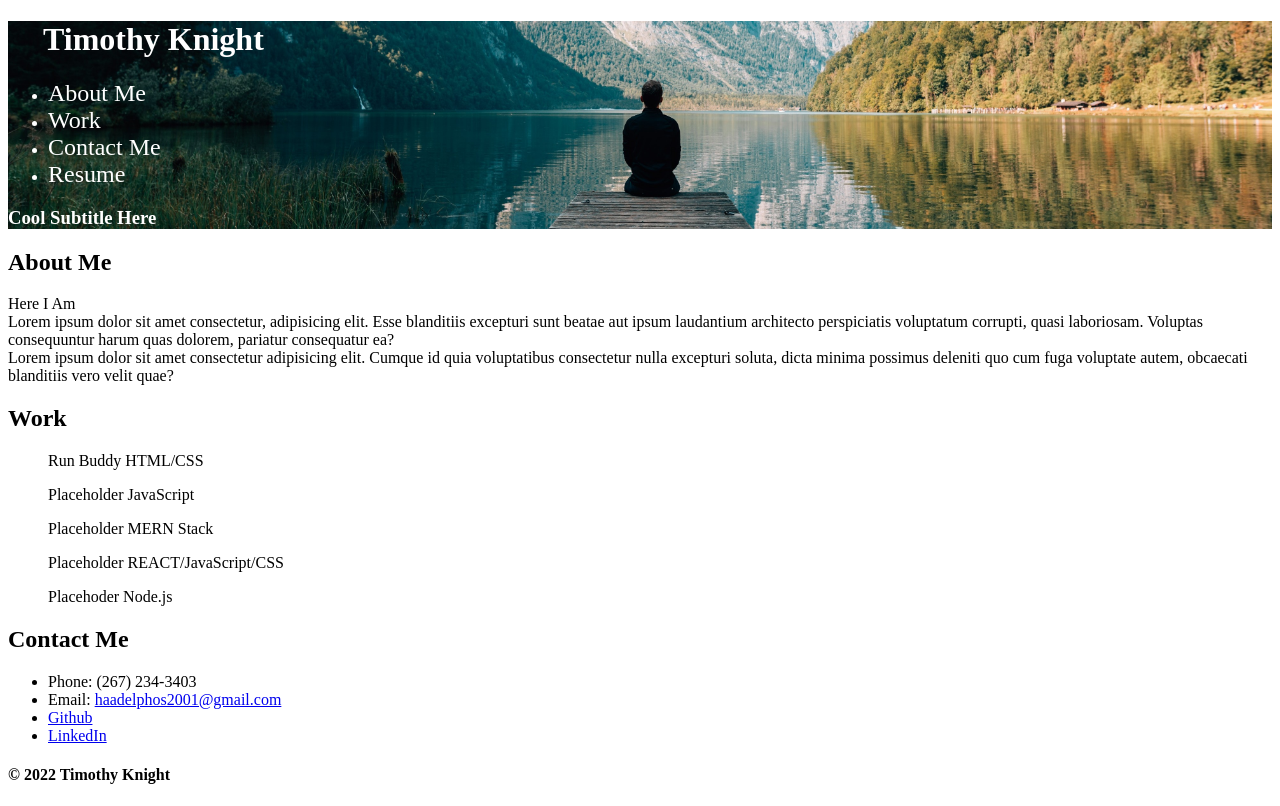
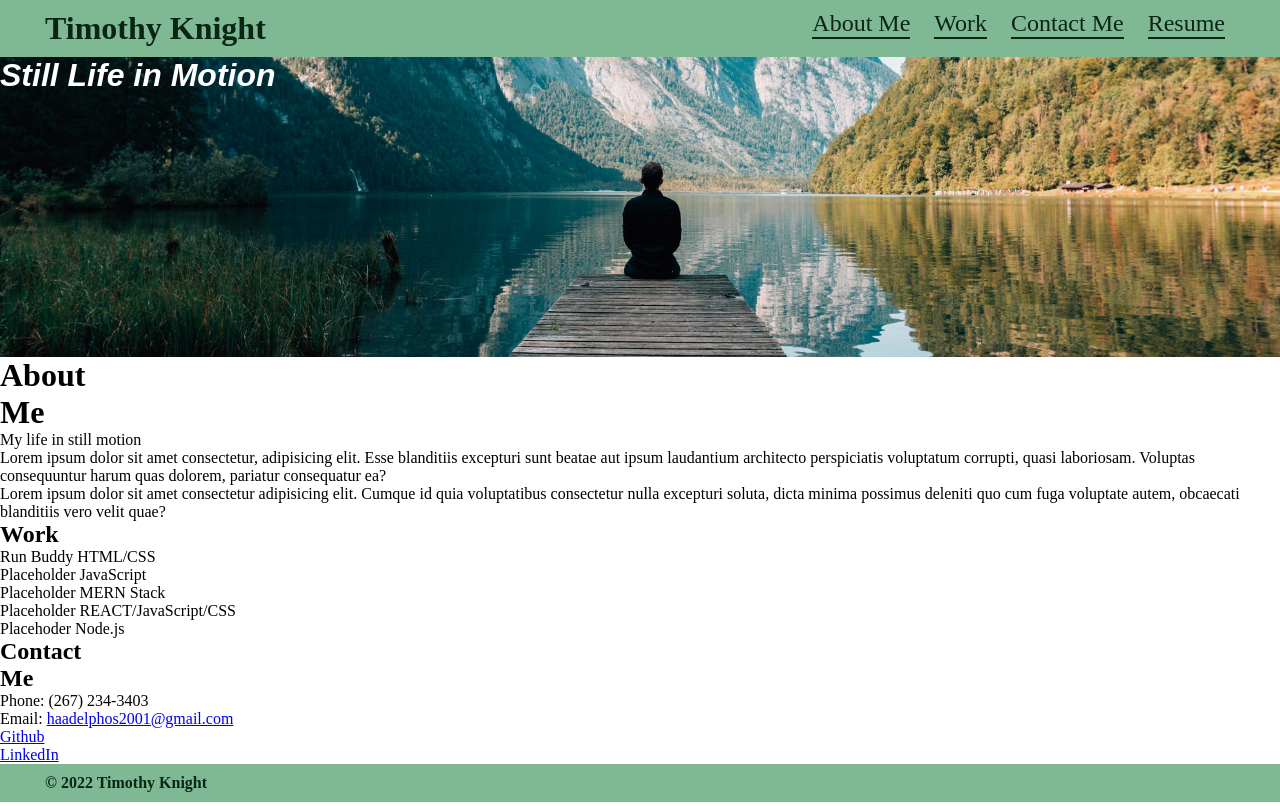
Before and after one commit to TimK76/Portfolio, a plain HTML site: page index.html in a window 1280 px wide. Drawn offline with Linux system fonts and the light colour scheme.

Commit message:
added css to header; need to finish the hero styles; added css to footer but needs more styles

```diff
--- a/assets/css/styles.css
+++ b/assets/css/styles.css
@@ -1,38 +1,60 @@
 :root {
-    --primary-color: #fce138;
-    --secondary-color: #024e76;
-    --tertiary-color: #fff;
+    --primary-color: #fff;
+    --secondary-color: rgba(1, 24, 10, 0.918);
+    --tertiary-color: rgba(4, 119, 48, 0.513);
 }
 
+* {
+    margin: 0;
+    padding: 0;
+    box-sizing: border-box;
+}
 
 /* Apply Header Styles */
 header {
-    color: var(--tertiary-color);
+    color: var(--secondary-color);
+    display: flex;
+    justify-content: space-between;
+    padding: 10px 45px 10px 45px;
+    background-color: var(--tertiary-color);
+    position: sticky;
+    position: -webkit-sticky;
+    z-index: 5;
+}
+
+header nav {
+    display: block;
+}
+
+header nav a {
+    display: inline-block;
+    text-decoration: none;
+    color: var(--secondary-color);
+    font-size: 24px;
+    border-bottom: 2px var(--secondary-color) solid;
+    margin:0 10px 0 10px;
+}
+/* Apply "hero" styles */
+div {
+    display: flex;
     background-image: url("../images/pexels-s-migaj-747964b.jpg");
     background-position: bottom;
     background-size: 100%;
     background-position-y: 50%;
-
+    min-height: 300px;
 }
 
-header h1 {
-    margin-left: 35px;
-
+div h3 {
+    color: var(--primary-color);
+    font-family: sans-serif;
+    font-style: italic;
+    font-size: 32px;
 }
 
-header nav ul li a {
-    text-decoration: none;
-    color: var(--tertiary-color);
-    font-size: 24px;
- }
-
-header caption {
-
+footer {
+    color: var(--secondary-color);
+    display: flex;
+    position: ;
+    padding: 10px 45px 10px 45px;
+    background-color: var(--tertiary-color);
 }
-.title {
-
-}
-
-.title #bio {
-
-}
--- a/index.html
+++ b/index.html
@@ -9,6 +9,7 @@
 </head>
 
 <body>
+<!-- Begin Header -->
     <header>
 
         <h1>
@@ -18,51 +19,45 @@
         </h1>
 
         <nav>
-            <ul>
-                <li>
-                    <a href="about-me">About Me</a>
-                </li>
-                <li>
-                    <a href="work">Work</a>
-                </li>
-                <li>
-                    <a href="contact-me">Contact Me</a>
-                </li>
-                <li>
-                    <a href="resume">Resume</a>
-                </li>
-            </ul>
+            <a href="about-me">About Me</a>
+            <a href="work">Work</a>
+            <a href="contact-me">Contact Me</a>
+            <a href="resume">Resume</a>
         </nav>
-        <caption class="hero">
-            <h3>Cool Subtitle Here</h3>
-        </caption>
     </header>
+<!-- Begin "Hero" -->
+    <div>
+        <h3>Still Life in Motion</h3>
+    </div>
 
+
+
+<!-- Begin Main Section - About Me, Work, & Contact Me -->
     <main>
-        <article>
-            <h1 class="title">About Me</h1>
+        <!-- Begin About Me Section -->
+        <h1 class="title">About </br>Me</h1>
+        <article id="article-1">
             <p id="bio">
-                Here I Am
+                My life in still motion
                 <br/>
                 Lorem ipsum dolor sit amet consectetur, adipisicing elit. Esse blanditiis excepturi sunt beatae aut ipsum laudantium architecto perspiciatis voluptatum corrupti, quasi laboriosam. Voluptas consequuntur harum quas dolorem, pariatur consequatur ea?
                 <br/>
                 Lorem ipsum dolor sit amet consectetur adipisicing elit. Cumque id quia voluptatibus consectetur nulla excepturi soluta, dicta minima possimus deleniti quo cum fuga voluptate autem, obcaecati blanditiis vero velit quae?
             </p>
-
         </article>
-
-        <section>
+        <!-- Begin Work Section -->
+        <article id="article-2">
             <h1 class="title">Work</h1>
             <figure id="big" class="work-examples">Run Buddy HTML/CSS</figure>
             <figure class="work-examples">Placeholder JavaScript</figure>
             <figure class="work-examples">Placeholder MERN Stack</figure>
             <figure class="work-examples">Placeholder REACT/JavaScript/CSS</figure>
             <figure class="work-examples">Placehoder Node.js</figure>
-        </section>
-
-        <article>
-            <h1 class="title">Contact Me</h1>
-            <ul>
+        </article>
+        <!-- Begin Contact Section -->
+        <article id="article-3">
+            <h1 class="title">Contact <br>Me</h1>
+            <ul class="contact-me">
                 <li>Phone: (267) 234-3403</li>
                 <li>
                     Email: <a href="mailto:haadelphos2001@gmail.com">haadelphos2001@gmail.com</a>
```
